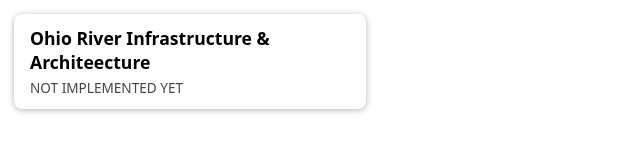
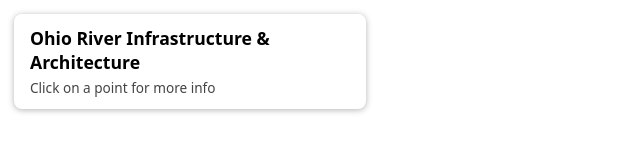
Before and after one commit to LAS667/Ohio-River-Cities-Infrastructural-Repository, a plain HTML site: page index.html in a window 1280 px wide. Shown: the full height of the page, 0-640 px from the left. Drawn offline with nearby package versions, Linux system fonts and the light colour scheme.

Commit message:
Fix typo in title and update placeholder text

```diff
--- a/index.html
+++ b/index.html
@@ -22,8 +22,8 @@
 </head>
 <body>
   <div class="title-card">
-    <h1>Ohio River Infrastructure & Architeecture</h1>
-    <p>NOT IMPLEMENTED YET</p>
+    <h1>Ohio River Infrastructure & Architecture</h1>
+    <p>Click on a point for more info</p>
   </div>
   <div id="map"></div>
 
```
